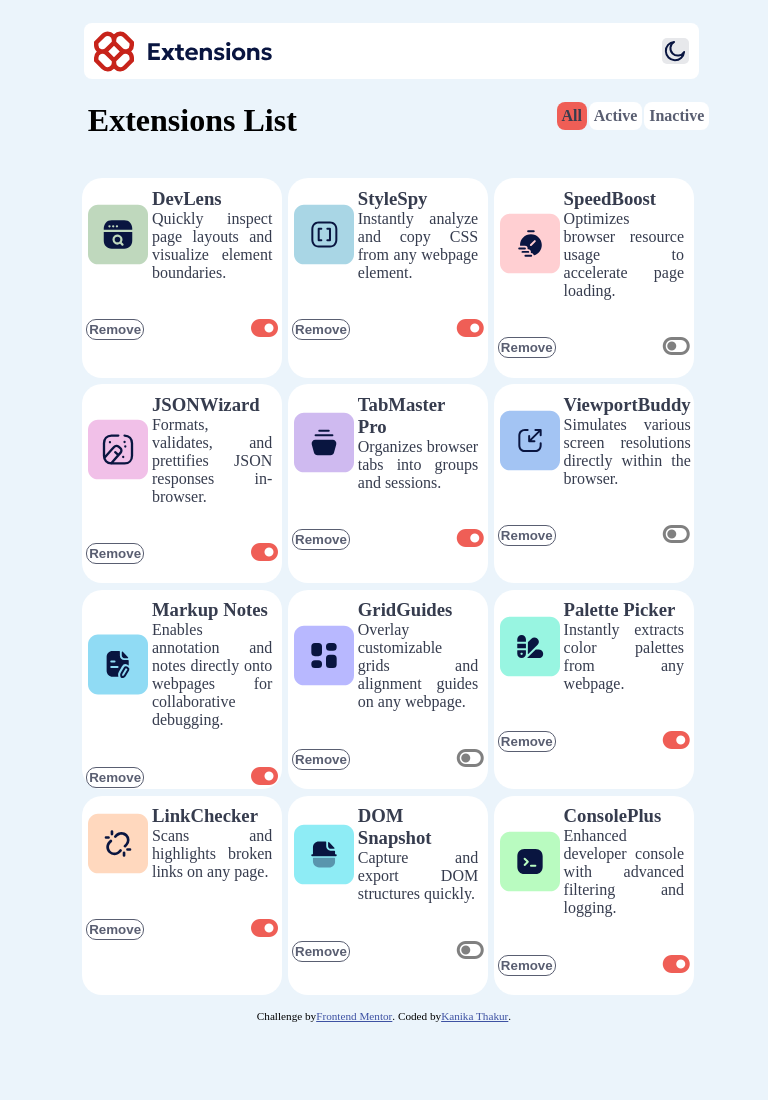
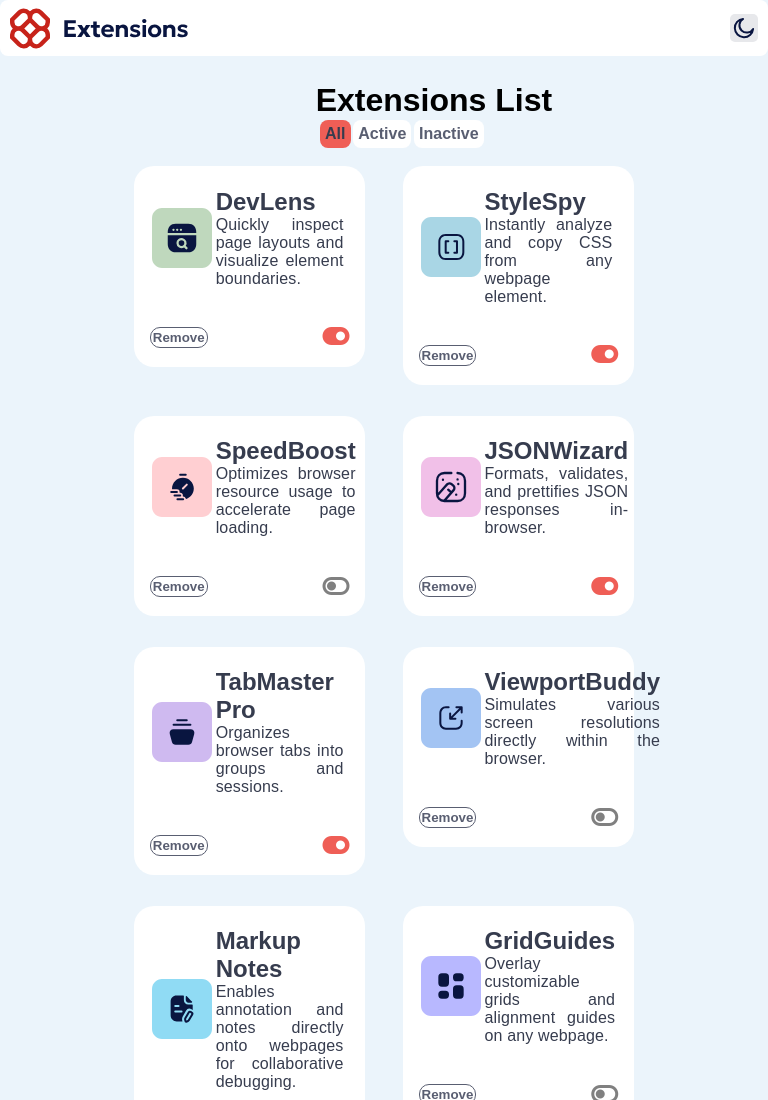
Before and after one commit to Kanu004/ExtensionList, a plain HTML site: page browser-extensions-manager-ui-main/index.html in a window 768 px wide. Shown: the top 1100 px of the page. Before the commit the page ends 1061 px from the top, so only its background shows below. Drawn offline with Linux system fonts and the light colour scheme.

Commit message:
fifth commit, css completed

```diff
--- a/browser-extensions-manager-ui-main/style.css
+++ b/browser-extensions-manager-ui-main/style.css
@@ -1,6 +1,7 @@
 *{
     margin: 0;
     padding: 0;
+    font-family: sans-serif;
     box-sizing: border-box;
 }
 body{
@@ -94,7 +95,13 @@ body{
     margin: 1% ;
     text-align: justify;
 }
-.innerContent h3,.innerContent p{
+.innerContent h3{
+    font-size: 1.5rem;
+    color: #363c4e;
+}
+.innerContent p{
+    font-size: 1rem;
+    letter-spacing: 0.01rem;
     color: #363c4e;
 }
 .button{
@@ -139,3 +146,46 @@ body{
   }
 
 /*media queries*/
+@media (max-width:540px) {
+    .bar{
+        width: 100%;
+        margin: 0;
+    }
+    .subBar{
+        width: 100%;
+        display: flex;
+        flex-direction: column;
+        justify-content: center;
+        align-items: center;
+    }
+    .cards{
+        width: 100%;
+        display: flex;
+        flex-direction: column;
+        gap: 1%;
+        flex-wrap: nowrap;
+    }
+}
+
+@media (min-width:541px) and (max-width:1024px){
+    .bar{
+        width: 100%;
+        margin: 0;
+    }
+    .subBar{
+        width: 100%;
+        display: flex;
+        flex-direction: column;
+        justify-content: center;
+        align-items: center;
+    }
+    .cards{
+        width: 100%;
+        display: flex;
+        flex-wrap: wrap;
+        gap: 1%;
+    }
+    .card{
+        width: 30%;
+    }
+}
```
